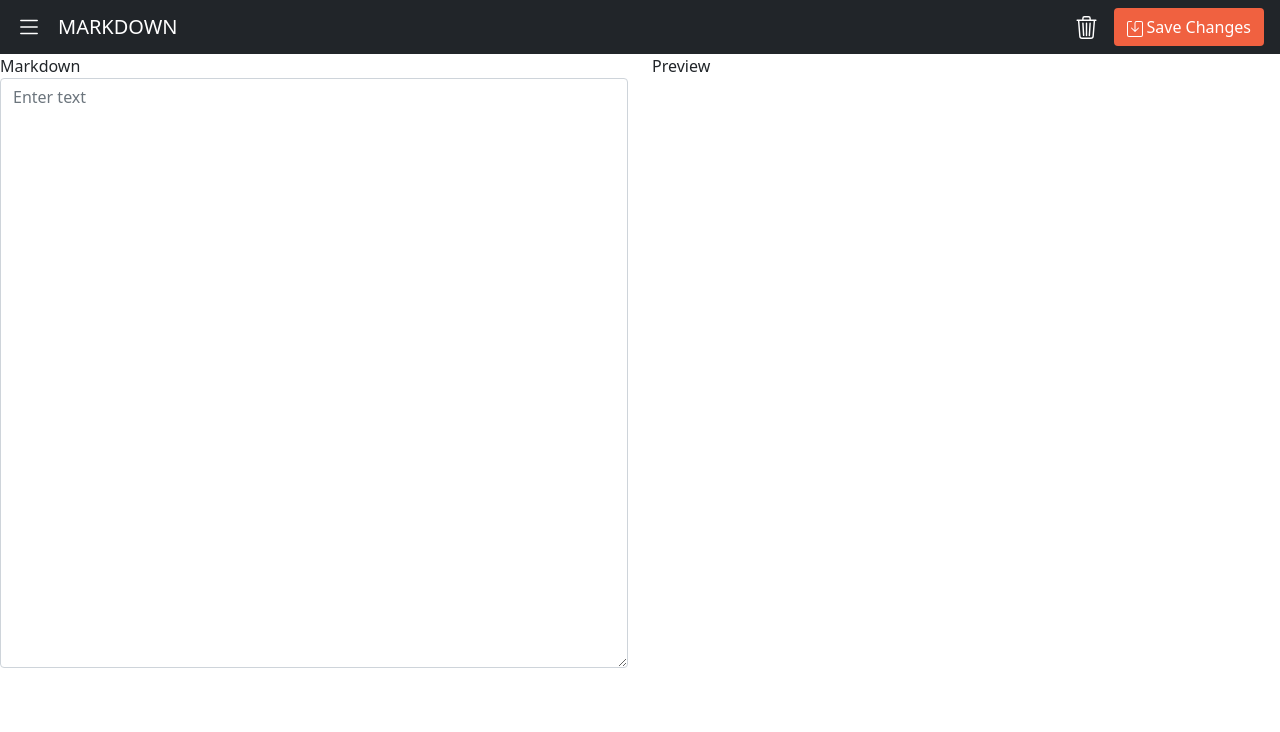
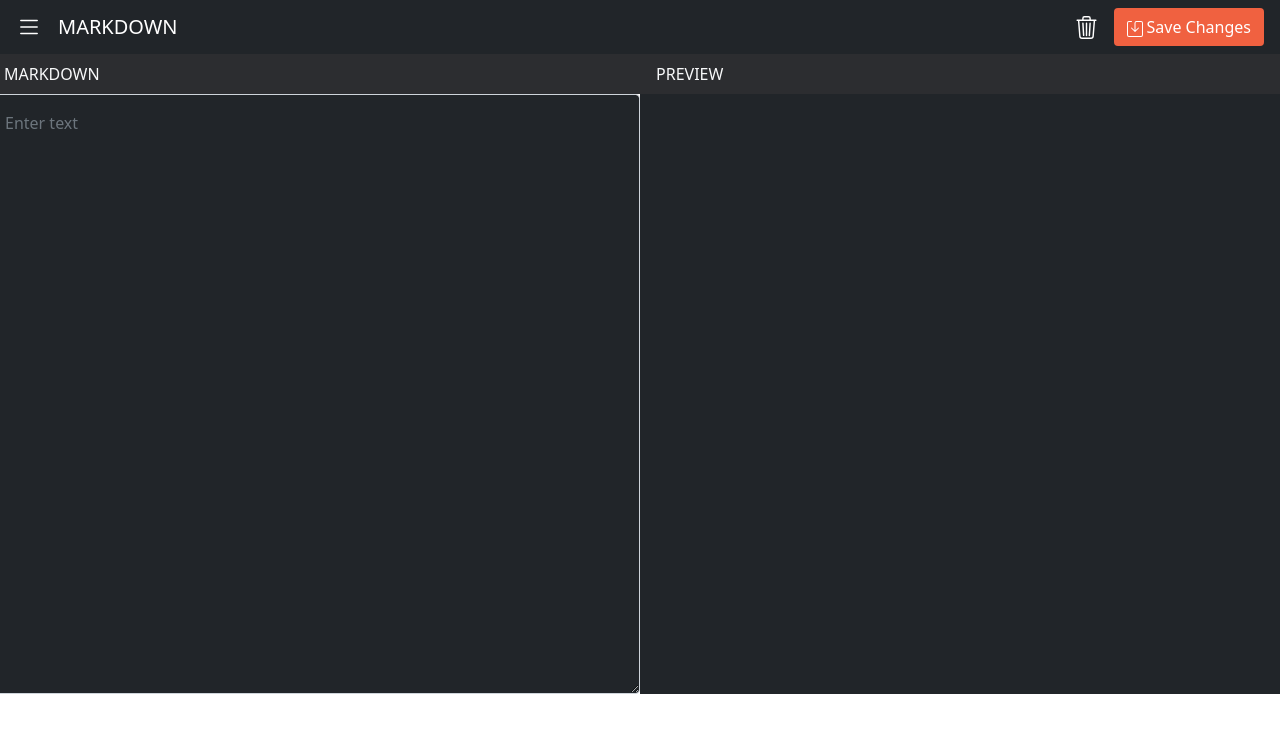
Before and after one commit to Zach-Trani/markdown-editor, a React (Create React App) app: page / in a window 1280 px wide. Shown: the top 732 px of the page. Built offline with nearby package versions, Linux system fonts and the light colour scheme.

Commit message:
feat: add styles for editor and preview sections

```diff
--- a/src/Components/Markdown/index.js
+++ b/src/Components/Markdown/index.js
@@ -1,5 +1,7 @@
-import React, { useState } from 'react';
-import ReactMarkdown from 'react-markdown'
+import React, { useState } from "react";
+import ReactMarkdown from "react-markdown";
+import clsx from "clsx";
+import styles from "./markdown.module.scss";
 
 /**
  * Markdown component renders the side by side editor and preview windows allowing users to enter input and have it display to the DOM.
@@ -7,21 +9,43 @@ import ReactMarkdown from 'react-markdown'
  * @return {*}
  */
 const Markdown = () => {
-    const [input, setInput] = useState('');
+  const [input, setInput] = useState("");
 
   const handleChange = (event) => {
-        setInput(event.target.value)
+    setInput(event.target.value);
   };
 
   return (
-        <div className='row'>
-            <div className='col-12 col-sm-6'>
-                <label htmlFor='name'>Markdown</label>
-                <textarea class="form-control" placeholder="Enter text" rows="24" onChange={handleChange}></textarea>
+    <div className="row text-light">
+      <div className="col-12 col-sm-6 p-0">
+        <p
+          className={clsx(
+            "ps-3 m-0 d-flex align-items-center",
+            styles.headingText
+          )}
+        >
+          MARKDOWN
+        </p>
+        <textarea
+          className="form-control w-100 bg-dark text-light ps-3 pt-3"
+          placeholder="Enter text"
+          rows="24"
+          onChange={handleChange}
+        ></textarea>
       </div>
-            <div className='col-12 col-sm-6'>
-                <label htmlFor='name'>Preview</label>
-                <ReactMarkdown children={input}></ReactMarkdown>
+      <div className="col-12 col-sm-6 p-0 bg-dark text-light">
+        <p
+          className={clsx(
+            "ps-3 m-0 d-flex align-items-center",
+            styles.headingText
+          )}
+        >
+          PREVIEW
+        </p>
+        <ReactMarkdown
+          children={input}
+          className={clsx("ps-3 pt-3", styles.markdownBody)}
+        ></ReactMarkdown>
       </div>
     </div>
   );
--- /dev/null
+++ b/src/Components/Markdown/markdown.module.scss
@@ -0,0 +1,21 @@
+.markdownBody blockquote {
+  background-color: #2c2d30;
+  border-left: 5px solid #f06140;
+  margin: 0;
+  padding: 10px;
+  width: 95%;
+  border-radius: 7px;
+}
+
+.markdownBody h1 {
+  color: white;
+}
+
+.markdownBody p {
+  color: #a2a3a9;
+}
+
+.headingText {
+  background-color: #2c2d30;
+  height: 40px;
+}
```
Lines whose indentation alone changed are shown as unchanged.
